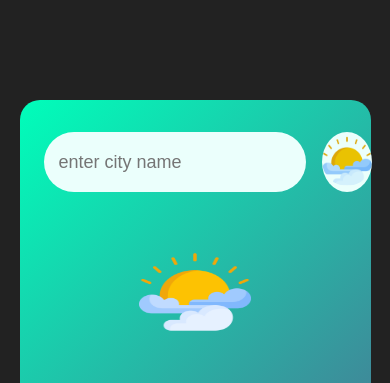
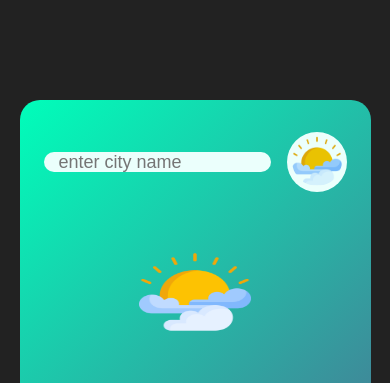
Before and after one commit to SubarnaPy/Java, a plain HTML site: page index.html in a window 390 px wide. Shown: the top 383 px of the page. Drawn offline with Linux system fonts and the light colour scheme.

Commit message:
styles1.css

```diff
--- a/styles1.css
+++ b/styles1.css
@@ -107,4 +107,8 @@ h2 {
     .details {
         padding: 0 1rem;
     }
+    .search input{
+        width: .6rem;
+        height: .6rem;
+    }
 }
```
